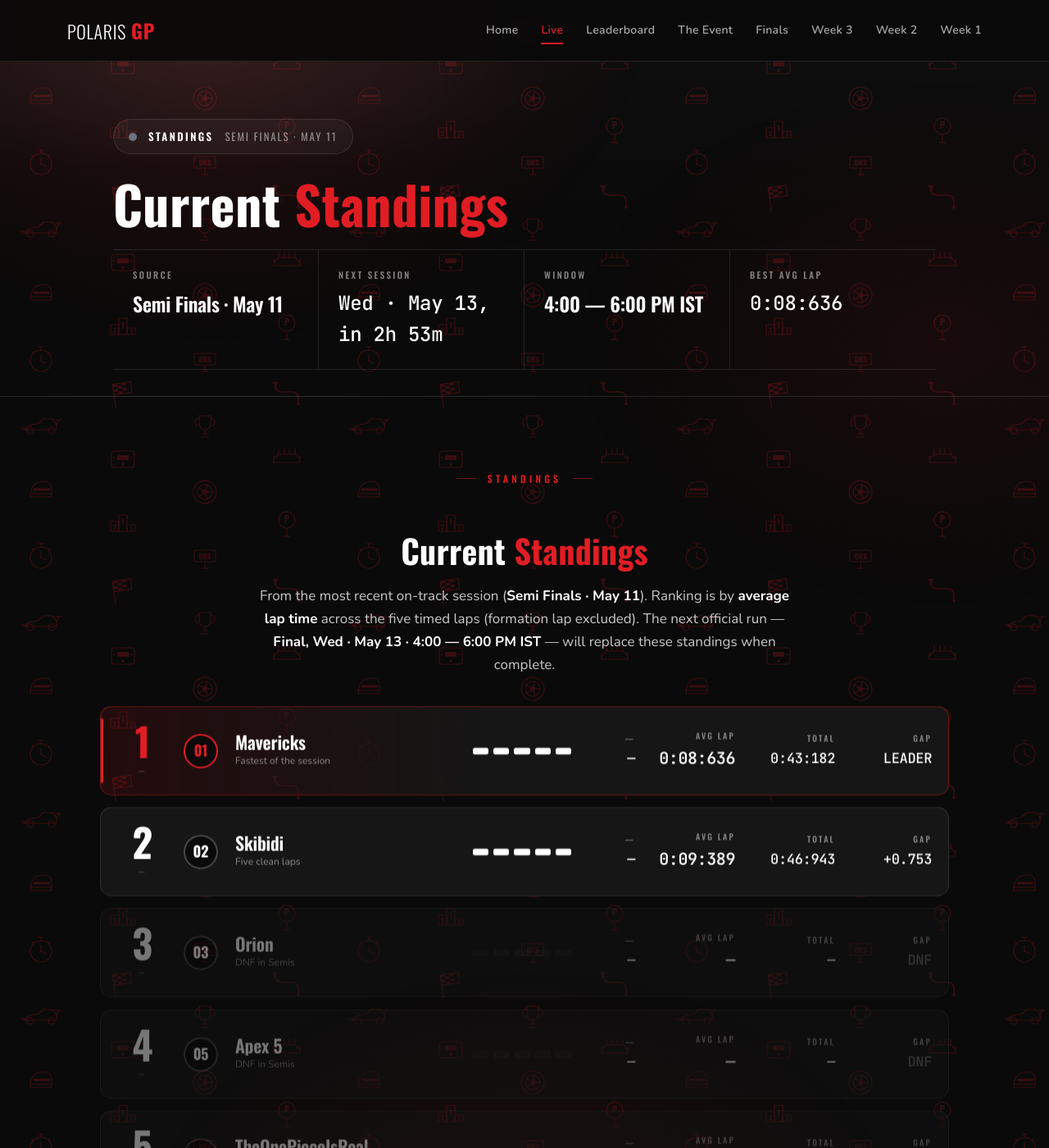
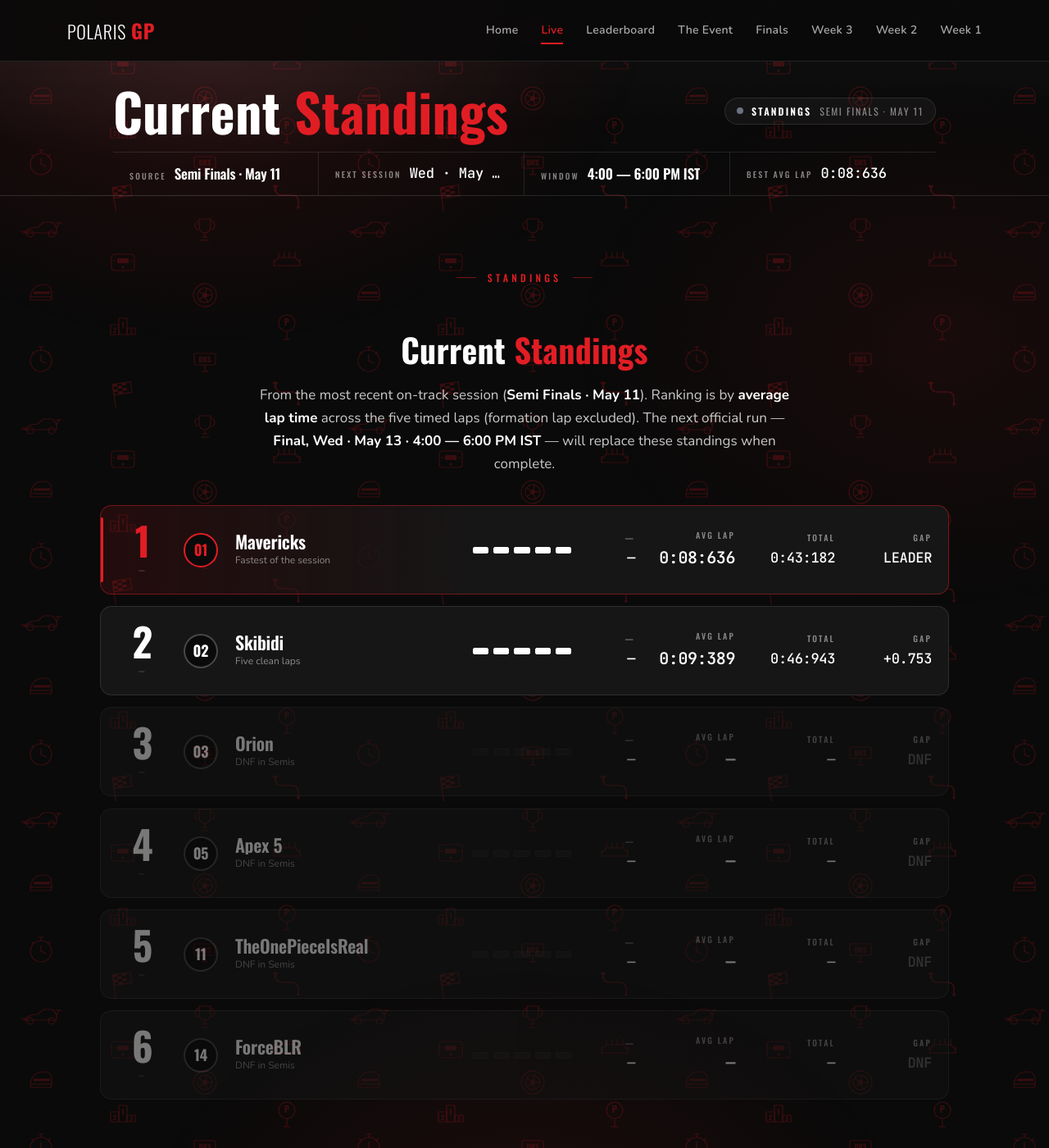
Before and after one commit to saikhurana98/polaris-tarmo5-docs, a Jekyll site: the page built from live.md, in a window 1280 px wide and 1400 px high. Shown: the whole window at 82% size. Built offline with Jekyll 4.4.1, drawn with Linux system fonts in a browser that asks for light colours.

Commit message:
Compact /live/ header for TV display
The hero ate ~700px of vertical space — too much when the page is meant
to be read across a room from a wall-mounted screen. Restructured the
header so the title and eyebrow share a row, then a horizontal meta
strip sits below. All four meta cells now show label and value inline
(baseline-aligned) instead of stacked, so the strip is one row tall.

Numbers: padding 70→28px, title clamp 56–112 → 32–56, meta value
24→17px, meta cell padding 22 24 → 12 20, eyebrow padding 10 18 → 6 14.
Net header height drops from ~700px to ~180px while keeping every piece
of information visible.

Mobile (<981px) stacks eyebrow above title above meta as before.

Co-Authored-By: Claude Opus 4.7 (1M context) <noreply@anthropic.com>

```diff
--- a/assets/css/main.css
+++ b/assets/css/main.css
@@ -1474,32 +1474,43 @@ ul.resource-list a:hover { border-color: var(--red); background: var(--paper-war
 .live-header {
   position: relative;
   z-index: 1;
-  padding: 70px 0 32px;
+  padding: 28px 0 0;
   border-bottom: 1px solid var(--line);
   background:
-    radial-gradient(ellipse 600px 200px at 20% 0%, rgba(225,29,36,0.18), transparent 70%),
+    radial-gradient(ellipse 600px 160px at 20% 0%, rgba(225,29,36,0.18), transparent 70%),
     linear-gradient(180deg, rgba(225,29,36,0.04), transparent 60%);
 }
-.live-header .container { padding-left: 48px; padding-right: 48px; }
+.live-header .container {
+  padding-left: 48px;
+  padding-right: 48px;
+  /* Title + eyebrow on one row; meta strip below */
+  display: grid;
+  grid-template-columns: 1fr auto;
+  align-items: center;
+  gap: 24px 32px;
+  row-gap: 18px;
+}
+.live-header .live-title { grid-column: 1; grid-row: 1; margin: 0; }
+.live-header .live-eyebrow { grid-column: 2; grid-row: 1; margin: 0; justify-self: end; }
+.live-header .live-meta { grid-column: 1 / -1; grid-row: 2; }
 
 .live-eyebrow {
   display: inline-flex;
   align-items: center;
-  gap: 14px;
-  padding: 10px 18px;
+  gap: 10px;
+  padding: 6px 14px;
   border: 1px solid var(--line-strong);
   border-radius: 999px;
   background: rgba(225,29,36,0.06);
-  margin-bottom: 28px;
-  font-family: 'Oswald', sans-serif;
-  font-weight: 600;
-  font-size: 13px;
+  font-family: 'Oswald', sans-serif;
+  font-weight: 600;
+  font-size: 12px;
   letter-spacing: 0.18em;
   text-transform: uppercase;
 }
 .live-pulse {
-  width: 10px;
-  height: 10px;
+  width: 8px;
+  height: 8px;
   border-radius: 50%;
   background: var(--red);
   box-shadow: 0 0 0 0 rgba(225,29,36,0.6);
@@ -1518,10 +1529,10 @@ ul.resource-list a:hover { border-color: var(--red); background: var(--paper-war
 .live-title {
   font-family: 'Oswald', sans-serif;
   font-weight: 700;
-  font-size: clamp(56px, 9vw, 112px);
-  line-height: 0.95;
+  font-size: clamp(32px, 4vw, 56px);
+  line-height: 1;
   letter-spacing: -0.02em;
-  margin-bottom: 36px;
+  margin: 0;
 }
 .live-title em {
   font-style: normal;
@@ -1533,29 +1544,34 @@ ul.resource-list a:hover { border-color: var(--red); background: var(--paper-war
   grid-template-columns: repeat(4, 1fr);
   gap: 0;
   border-top: 1px solid var(--line);
-  border-bottom: 1px solid var(--line);
 }
 .live-meta-cell {
   display: flex;
-  flex-direction: column;
-  gap: 6px;
-  padding: 22px 24px;
+  flex-direction: row;
+  align-items: baseline;
+  gap: 10px;
+  padding: 12px 20px;
   border-right: 1px solid var(--line);
+  min-width: 0;
 }
 .live-meta-cell:last-child { border-right: none; }
 .live-meta-label {
   font-family: 'Oswald', sans-serif;
   font-weight: 500;
-  font-size: 11px;
+  font-size: 10px;
   letter-spacing: 0.22em;
   text-transform: uppercase;
   color: var(--muted);
+  flex-shrink: 0;
 }
 .live-meta-value {
   font-family: 'Oswald', sans-serif;
   font-weight: 600;
-  font-size: 24px;
+  font-size: 17px;
   letter-spacing: -0.01em;
+  white-space: nowrap;
+  overflow: hidden;
+  text-overflow: ellipsis;
 }
 .live-meta-value.mono { font-family: 'JetBrains Mono', ui-monospace, monospace; font-weight: 500; }
 
@@ -1871,6 +1887,10 @@ ul.resource-list a:hover { border-color: var(--red); background: var(--paper-war
 
 /* Mobile --------------------------------------------------- */
 @media (max-width: 980px) {
+  .live-header .container { grid-template-columns: 1fr; }
+  .live-header .live-eyebrow { grid-column: 1; grid-row: 1; justify-self: start; }
+  .live-header .live-title { grid-row: 2; }
+  .live-header .live-meta { grid-row: 3; }
   .live-meta { grid-template-columns: repeat(2, 1fr); }
   .live-meta-cell:nth-child(2) { border-right: none; }
   .live-meta-cell:nth-child(1),
```
